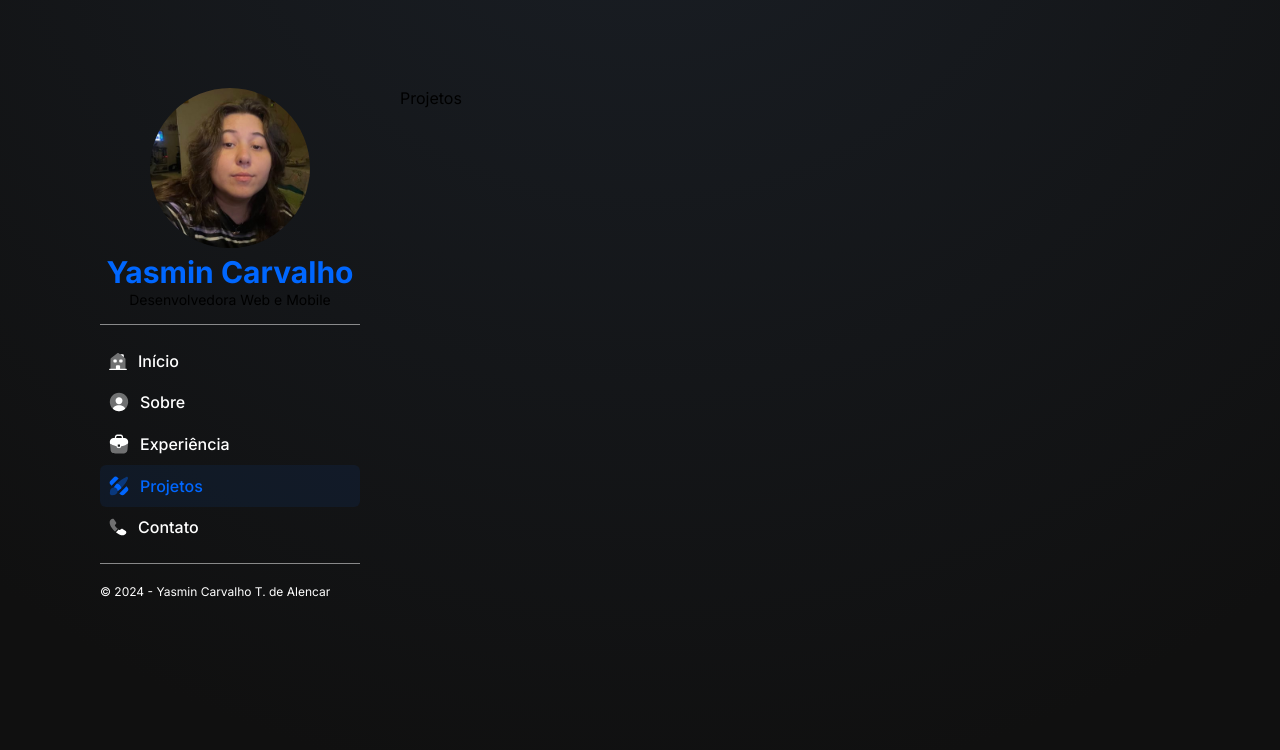
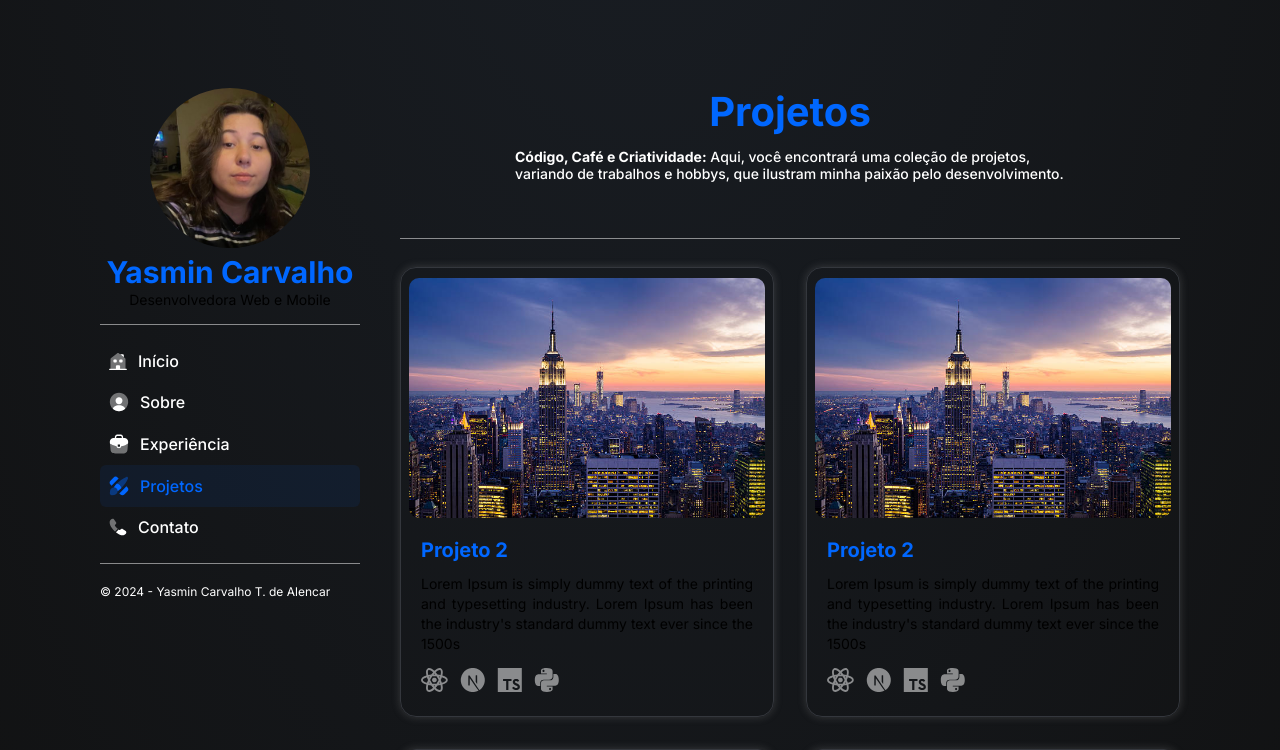
Before and after one commit to Yasnnie/portifolio-react, a Next.js app: page /projetos in a window 1280 px wide. Shown: the top 750 px of the page. Built offline with nearby package versions, Linux system fonts and the light colour scheme.

Commit message:
feat: page projects

```diff
--- a/src/components/FormContact/index.tsx
+++ b/src/components/FormContact/index.tsx
@@ -46,6 +46,8 @@ const Container = styled.form`
   background: #0067ff0d;
   width: 100%;
   flex: 1;
+  max-width: 580px;
+  margin: 0 auto;
   padding: 24px;
   border-radius: 12px;
   gap: 20px;
--- /dev/null
+++ b/src/components/GridProjects/index.tsx
@@ -0,0 +1,102 @@
+import styled from 'styled-components'
+import ProjectCard from '../ProjectCard'
+import { theme } from '@/styles/theme'
+
+import WhitePaginationArrowLeft from '/public/assets/icon/WhitePaginationArrowLeft.svg'
+import WhitePaginationArrowRight from '/public/assets/icon/WhitePaginationArrowRight.svg'
+import Image from 'next/image'
+
+export default function GridProjects() {
+  return (
+    <Container>
+      <h2 className="c-projects__title">Projetos</h2>
+      <p className="c-projects__subtitle">
+        <b>Código, Café e Criatividade:</b> Aqui, você encontrará uma coleção de
+        projetos, variando de trabalhos e hobbys, que ilustram minha paixão pelo
+        desenvolvimento.
+      </p>
+
+      <div className="c-projects__grid">
+        <ProjectCard />
+        <ProjectCard />
+        <ProjectCard />
+        <ProjectCard />
+        <ProjectCard />
+        <ProjectCard />
+      </div>
+
+      <div className="c-projects__pagination">
+        <button className="c-projects__pagination__button">
+          <Image src={WhitePaginationArrowLeft} alt="voltar" />
+        </button>
+        <button className="c-projects__pagination__button c-projects__pagination__button--selected">
+          1
+        </button>
+        <button className="c-projects__pagination__button">2</button>
+        <button className="c-projects__pagination__button">3</button>
+        <button className="c-projects__pagination__button">...</button>
+        <button className="c-projects__pagination__button">6</button>
+        <button className="c-projects__pagination__button">
+          <Image src={WhitePaginationArrowRight} alt="Próximo" />
+        </button>
+      </div>
+    </Container>
+  )
+}
+
+const Container = styled.section`
+  width: 100%;
+  display: flex;
+  flex-direction: column;
+  align-items: center;
+
+  .c-projects__title {
+    font-size: 40px;
+    font-weight: 700;
+    line-height: 48px;
+    color: ${theme.primaryBlue};
+    margin-bottom: 12px;
+  }
+
+  .c-projects__subtitle {
+    max-width: 550px;
+    font-size: 14px;
+    font-weight: 500;
+    line-height: 17px;
+    color: ${theme.white};
+    margin-bottom: 28px;
+  }
+
+  .c-projects__grid {
+    margin-top: 28px;
+    border-top: 1px solid rgba(255, 255, 255, 0.5);
+    padding-top: 28px;
+    display: grid;
+    gap: 32px;
+    grid-template-columns: repeat(auto-fit, minmax(280px, 1fr));
+  }
+
+  .c-projects__pagination {
+    margin-top: 28px;
+    display: flex;
+    align-items: center;
+    gap: 0.5rem;
+
+    .c-projects__pagination__button {
+      width: 28px;
+      height: 28px;
+      display: flex;
+      align-items: center;
+      font-size: 16px;
+      justify-content: center;
+      border-radius: 4px;
+      border: none;
+      background: transparent;
+      cursor: pointer;
+    }
+
+    .c-projects__pagination__button--selected {
+      background: ${theme.primaryBlue};
+    }
+  }
+`
--- a/src/components/Line/index.tsx
+++ b/src/components/Line/index.tsx
@@ -8,4 +8,5 @@ const Container = styled.div`
   flex: 1;
   height: 1px;
   background: rgba(255, 255, 255, 0.7);
+  width: 100%;
 `
--- a/src/pages/projetos.tsx
+++ b/src/pages/projetos.tsx
@@ -1,6 +1,6 @@
 import Head from 'next/head'
-import Image from 'next/image'
 import PageContainer from '@/components/PageContainer'
+import GridProjects from '@/components/GridProjects'
 
 export default function Projetos() {
   return (
@@ -12,7 +12,7 @@ export default function Projetos() {
         <link rel="icon" href="/favicon.ico" />
       </Head>
       <PageContainer>
-        Projetos
+        <GridProjects />
       </PageContainer>
     </>
   )
```
Also changed, not shown: public/assets/icon/WhitePaginationArrowLeft.svg (added), public/assets/icon/WhitePaginationArrowRight.svg (added).
